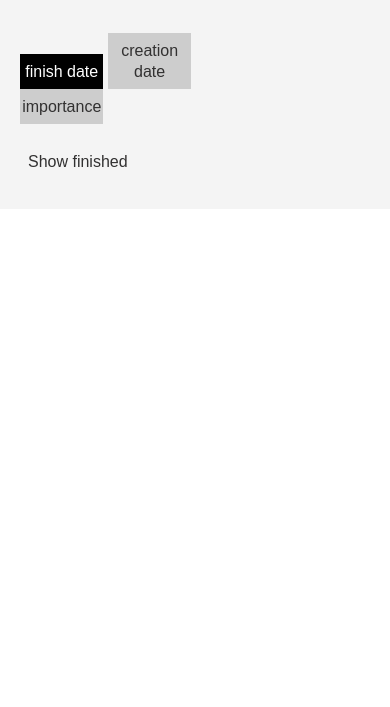
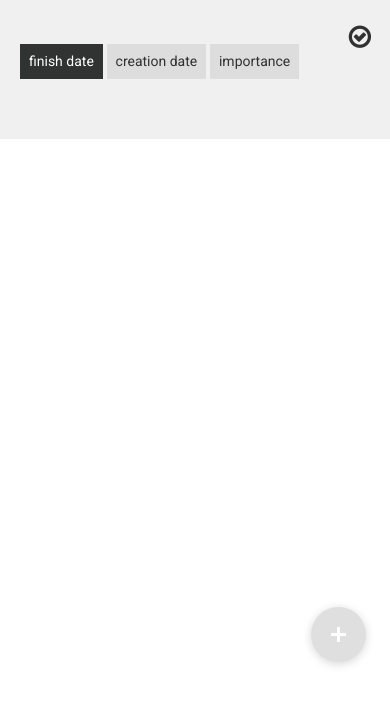
Before and after one commit to munxar/notes, a website: page index.html in a window 390 px wide. Shown: the part 137-844 px from the top of the page. Drawn offline with nearby package versions, Linux system fonts and the light colour scheme.

Commit message:
colors, layout, font
- add icons
- add font roboto
- optimize mobile UX/UI
- reorganize default and color css

```diff
--- a/index.html
+++ b/index.html
@@ -5,10 +5,10 @@
     <title>notes</title>
     <meta name="viewport" content="width=device-width, user-scalable=no">
     <link rel="stylesheet" href="styles/style.css">
-    <link id="css" rel="stylesheet" href="styles/default.css">
-    <!--
+    <link rel="stylesheet" href="styles/default.css" id="css">
+    <link rel="stylesheet" href="http://fonts.googleapis.com/css?family=Roboto:300,700,400">
     <link rel="stylesheet" href="http://maxcdn.bootstrapcdn.com/font-awesome/4.3.0/css/font-awesome.min.css">
-    -->
+
 </head>
 <body>
     <section class="container">
@@ -21,7 +21,7 @@
             </div>
 
             <h1>Notes</h1>
-            <a class="btn newnote" href="edit.html">Neue Notiz</a>
+            <a class="btn newnote" href="edit.html"><span>Neue Notiz</span></a>
         </header>
 
         <aside>
@@ -30,8 +30,8 @@
             </ul>
 
             <!-- finished toggle button -->
-            <ul class="filter">
-                <li id="showFinished"><a href="#">Show finished</a></li>
+            <ul>
+                <li id="showFinished"><a href="#" class="fa fa-check-circle-o"></a></li>
             </ul>
         </aside>
 
@@ -47,10 +47,12 @@
         {{#each this}}
         <li>
             <input type="checkbox" {{checked finished}} data-id="{{id}}">
-            <span>{{name}}</span>
-            <span>{{description}}</span>
-            <span>{{importance}}</span>
-            <a href="edit.html?id={{id}}">bearbeiten</a>
+            <div class="list-group">
+                <span class="title">{{name}}</span>
+                <span class="description">{{description}}</span>
+                <span class="importance">{{importance}}</span>
+            </div>
+            <a href="edit.html?id={{id}}" class="fa fa-edit"></a>
         </li>
         {{/each}}
     </script>
--- a/index.js
+++ b/index.js
@@ -53,7 +53,7 @@ $(function() {
         app.filter();
     });
 
-    // iof show finished state changes, change class
+    // if show finished state changes, change class
     app.showFinished.onChanged(function(show) {
         showFinished.toggleClass("active", show);
     });
--- a/styles/color.css
+++ b/styles/color.css
@@ -1,41 +1,34 @@
-body {
-    background-color: #ef572e;
-}
+body,
+.btn,
+#filter .active
+	{ background: #ef572e; }
 
-.container {
-	background: #f4f4f4;
-}
+.btn,
+.list a,
+#filter .active a
+	{ color: #fff; }
 
-.btn {
-  	background: #ef572e;
-  	border: 2px solid #f4f4f4;
-	color: #fff;
-}
+#showFinished.active a { color: #ef572e; }
 
-.second {
-	background-color: #666;
-}
+.container { background: #f4f4f4; }
 
-.btn:hover, .second:hover {
-	background-color: #ccc;
-}
+.list{ background: #fff; }
 
-.filter a, .list a {
-	color: #323131;
-}
+.btn:hover,
+.second:hover
+	{ background: #ccc; }
 
-.list span, .list a {
-	background: #fff;
-}
+.filter a,
+.list a,
+#showFinished a
+	{ color: #323131; }
 
-.list span {
-	color: #ef572e;
-}
+.btn { border: 2px solid #f4f4f4; }
 
-#filter li {
-	background: #cdcdcd;
-}
+.second { background: #666; }
 
+#filter li { background: #cdcdcd; }
+/*
 #filter li:first-child {
 	border-right: 1px solid #f4f4f4;
 }
@@ -43,11 +36,4 @@ body {
 #filter li:last-child {
 	border-left: 1px solid #f4f4f4;
 }
-
-#filter .active {
-	background-color: #ef572e;
-}
-
-.active a {
-    color: #fff;
-}
+*/
--- a/styles/default.css
+++ b/styles/default.css
@@ -1,46 +1,20 @@
-body {
-	color: #323131;
-}
+body,
+a,
+.btn
+	{ color: #323131; }
 
-a {
-	color: #323131;
-}
+button,
+.btn:hover,
+#filter .active
+	{ background: #313232; }
 
-button {
-	background: #313232;
-}
+.container { background: #f0f0f0; }
 
-.btn {
-  	background: #cdcdcd;
-	color: #333;
-  	border: 2px solid #f4f4f4;
-}
+.btn { background: #dfdfdf; }
+.btn:hover { color: #f4f4f4; }
 
-.btn:hover {
-	background-color: #333;
-	color: #f4f4f4;
-}
+#filter li { background: #ddd; }
 
-.container {
-	background: #f4f4f4;
-}
+.active a { color: #fff; }
 
-#filter li {
-	background: #cdcdcd;
-}
-
-#filter a {
-	text-decoration: none;
-}
-
-#filter .active {
-    background-color: #000;
-}
-
-.active a {
-    color: #fff;
-}
-
-.list span, .list a {
-	background: #fff;
-}
+.list { background: #fff; }
--- a/styles/style.css
+++ b/styles/style.css
@@ -1,7 +1,7 @@
 /*
-	Notes
-	Layout Stylesheet only
-	Colors are in default.css or color.css
+** 	Notes
+**	Layout Stylesheet only
+**	Colors are in default.css or color.css
 */
 
 	/* [1] transition:
@@ -11,11 +11,27 @@
 
 
 body {
-	font-family: Arial, sans-serif;
+	font-family: "Roboto", Arial, sans-serif;
+	line-height: 1.5;
+	font-size: 15px;
 	padding: 0;
 	margin: 0;
 	transition: color 0.5s ease;		/* [1] */
 	transition: background 0.5s ease;	/* [1] */
+}
+
+a {
+	text-decoration: none;
+}
+
+h1 {
+	font-size: 53px;
+	font-weight: 400;
+	line-height: 1;
+}
+
+ul {
+	list-style: none;
 }
 
 .container {
@@ -36,24 +52,27 @@ main {
 
 select {
 	height: 30px;
-	width: 120px;
 	background-color: #fff;
 }
 
 .btn {
-	width: 200px;
+  	padding: 0 30px;
+  	margin-bottom: 10px;
 	text-align: center;
-  	display:block;
+  	display: inline-block;
   	font-size: 16px;
   	cursor: pointer;
   	font-weight: 600;
-  	padding: 10px;
-  	text-decoration: none;
+  	border: 0;
+  	border-radius: 2px;
+	height: 36px;
+	line-height: 36px;
+	vertical-align: middle;
+
 }
 
 .second {
-	width: 176px;
-	margin-top: 15px;
+	color: #9f9f9f !important;
 }
 
 .filter {
@@ -64,78 +83,84 @@ select {
 .filter li {
 	display: inline-block;
 	padding: 10px;
-	margin: 0 5px;
+	margin: 0;
 	text-align: center;
+}
+
+#filter {
+	float: left;
 }
 
 .list {
 	margin: 10px 0;
 	padding: 0;
 	clear: both;
-}
-
-.list li {
-	margin: 7px 0;
-	width: 100%;
-	list-style: none;
-	float: left;
-}
-
-#filter {
-	float: left;
+	overflow: hidden; /* hack for wrapping the hole text with the background-color */
 }
 
 .list ul:after {
 	clear: both;
 }
 
-.list span {
+.list li {
+	margin: 7px 0;
+	width: 100%;
+	float: left;
+}
+
+.list-group {
 	width: 70%;
 	display: block;
 	float: left;
-	text-transform: uppercase;
-	position: relative;
-	padding-left: 20px;
+	padding-bottom: 10px;
+	border-bottom: 1px solid #e7e7e7;
 }
-/* saved for later work
-.list span:before {
-    content: "\f00c";
-    font-family: FontAwesome;
-    color: #666;
-    font-size: 20px;
-    padding-right: 0.5em;
-}
-*/
+
 .list a {
 	width: 20%;
+	padding-top: 25px; /* same height as .description row */
 	float: right;
 	text-align: center;
-	text-decoration: none;
+	height: 30px; /* bigger click field for mobile users */
 }
 
-.list span, .list a {
-	padding: 10px;
+.list span {
+	display: block;
+	clear: both;
 }
 
-.list a, .filter a {
-	text-decoration: none;
-	line-height: 21px; /* fix for same height as .list span element */
+.list input {
+	float: left;
+	width: 8%;
+	margin-left: 2%;
+	padding-top: 25px;
+}
+
+.list .title {
+	text-transform: uppercase;
+	font-weight: 700;
+}
+
+.list .description {
+	color: #bbb;
+	font-weight: 300;
 }
 
 #showFinished {
 	float: right;
+	font-size: 26px;
+	line-height: 0;
 }
-
-input {
-	height: 15px;
-}
-
 
 input, textarea {
 	padding: 8px;
 	margin: 8px 0;
 	width: 40%;
 	font-size: 16px;
+}
+
+input {
+	height: 15px;
 }
 
 
@@ -150,23 +175,61 @@ input, textarea {
 		width: 90%;
 	}
 
-	.btn {
-		width: 94%;
-		margin: 5px 0;
+	.newnote {
+		position: fixed;
+		padding: 0;
+		margin: 0;
+		right: 24px;
+		bottom: 45px;
+		height: 55.5px;
+		width: 55.5px;
+		line-height: 56px;
+		border-radius: 50%;
+		box-shadow: 0px 2px 10px rgba(0,0,0,0.16);
+		z-index: 998;
 	}
 
-	button {
-		width: 100% !important; /* Button width */
+	.newnote span {
+		display: none;
+	}
+
+	.newnote:before {
+		content: "";
+		top: 20px;
+		left: 26px;
+		position: absolute;
+		height: 15px;
+		width: 3px;
+		background-color: #fff;
+	}
+
+	.newnote:after {
+		content: "";
+		top: 26px;
+		left: 20px;
+		position: absolute;
+		height: 3px;
+		width: 15px;
+		background-color: #fff;
+	}
+
+	#filter {
+		width: 80%;
+		float: left;
+	}
+
+	#finished {
+		width: 20%;
+		float: right;
 	}
 
 	.filter li {
-		padding: 7px 0.8%;
-		margin: 0;
-		width: 31.3333%;
+		font-size: 14px;
+		padding: 7px 9px;
 	}
 
 	#showFinished {
-		float: left;
+		float: right;
 	}
 
 	label {
```
